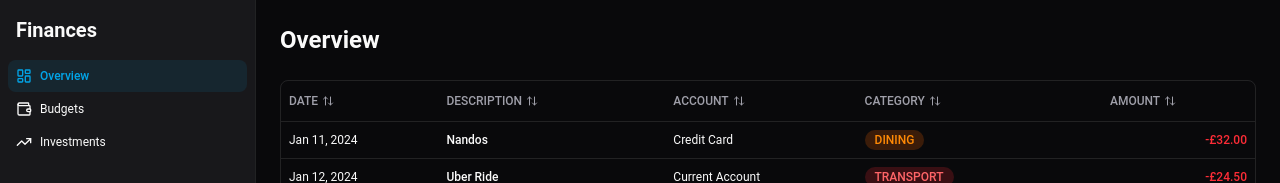
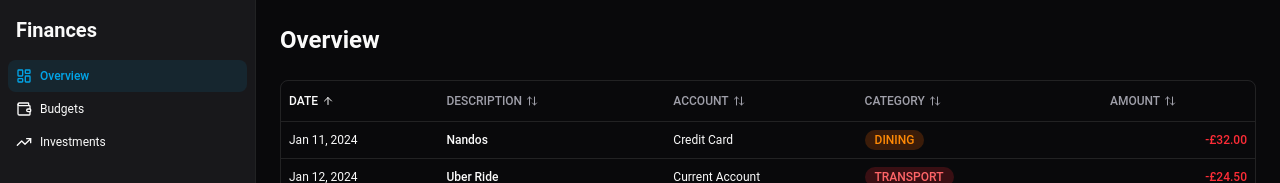
Before and after one commit to KushTurner/finances-ui, a React (Vite) app: page / in a window 1280 px wide. Both pictures are taken after a click on the button "DATE". Shown: the top 183 px of the page. Built offline with nearby package versions, Linux system fonts and the light colour scheme.

Commit message:
Made sorting more intuitive

```diff
--- a/src/components/transaction-table/transaction-table.tsx
+++ b/src/components/transaction-table/transaction-table.tsx
@@ -8,7 +8,13 @@ import {
   type ColumnDef,
   type SortingState
 } from '@tanstack/react-table';
-import { ArrowUpDown, ChevronLeft, ChevronRight } from 'lucide-react';
+import {
+  ArrowDown,
+  ArrowUp,
+  ArrowUpDown,
+  ChevronLeft,
+  ChevronRight
+} from 'lucide-react';
 import {
   Table,
   TableBody,
@@ -68,18 +74,31 @@ function CategoryBadge({ category }: { category: string | null }) {
 
 function SortableHeader({
   children,
-  onClick
+  onClick,
+  sortDirection
 }: {
   children: React.ReactNode;
   onClick: () => void;
+  sortDirection: 'asc' | 'desc' | false;
 }) {
+  const isSorted = sortDirection !== false;
+
   return (
     <button
       onClick={onClick}
-      className="flex items-center gap-1 hover:text-foreground transition-colors cursor-pointer"
+      className={cn(
+        'flex items-center gap-1 hover:text-foreground transition-colors cursor-pointer',
+        isSorted && 'text-foreground'
+      )}
     >
       {children}
-      <ArrowUpDown className="h-3 w-3" />
+      {sortDirection === 'asc' ? (
+        <ArrowUp className="h-3 w-3" />
+      ) : sortDirection === 'desc' ? (
+        <ArrowDown className="h-3 w-3" />
+      ) : (
+        <ArrowUpDown className="h-3 w-3" />
+      )}
     </button>
   );
 }
@@ -90,6 +109,7 @@ const columns: ColumnDef<Transaction>[] = [
     header: ({ column }) => (
       <SortableHeader
         onClick={() => column.toggleSorting(column.getIsSorted() === 'asc')}
+        sortDirection={column.getIsSorted()}
       >
         DATE
       </SortableHeader>
@@ -101,6 +121,7 @@ const columns: ColumnDef<Transaction>[] = [
     header: ({ column }) => (
       <SortableHeader
         onClick={() => column.toggleSorting(column.getIsSorted() === 'asc')}
+        sortDirection={column.getIsSorted()}
       >
         DESCRIPTION
       </SortableHeader>
@@ -114,6 +135,7 @@ const columns: ColumnDef<Transaction>[] = [
     header: ({ column }) => (
       <SortableHeader
         onClick={() => column.toggleSorting(column.getIsSorted() === 'asc')}
+        sortDirection={column.getIsSorted()}
       >
         ACCOUNT
       </SortableHeader>
@@ -124,6 +146,7 @@ const columns: ColumnDef<Transaction>[] = [
     header: ({ column }) => (
       <SortableHeader
         onClick={() => column.toggleSorting(column.getIsSorted() === 'asc')}
+        sortDirection={column.getIsSorted()}
       >
         CATEGORY
       </SortableHeader>
@@ -136,6 +159,7 @@ const columns: ColumnDef<Transaction>[] = [
       <div className="text-right">
         <SortableHeader
           onClick={() => column.toggleSorting(column.getIsSorted() === 'asc')}
+          sortDirection={column.getIsSorted()}
         >
           AMOUNT
         </SortableHeader>
```
